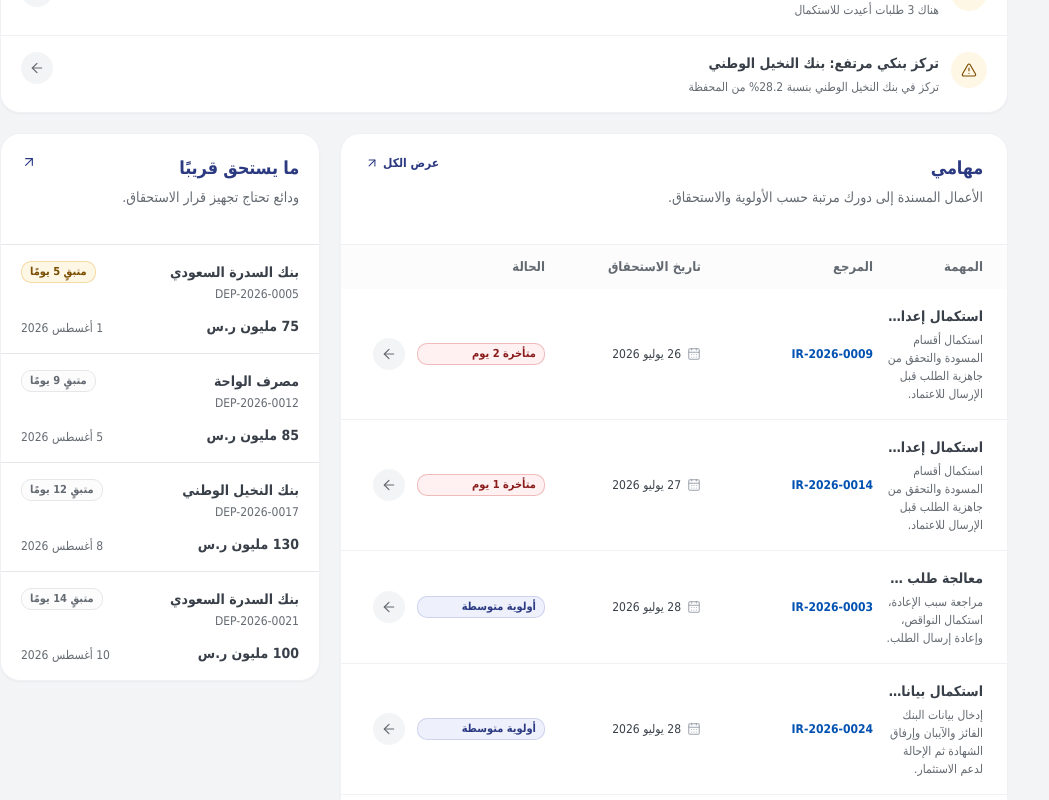
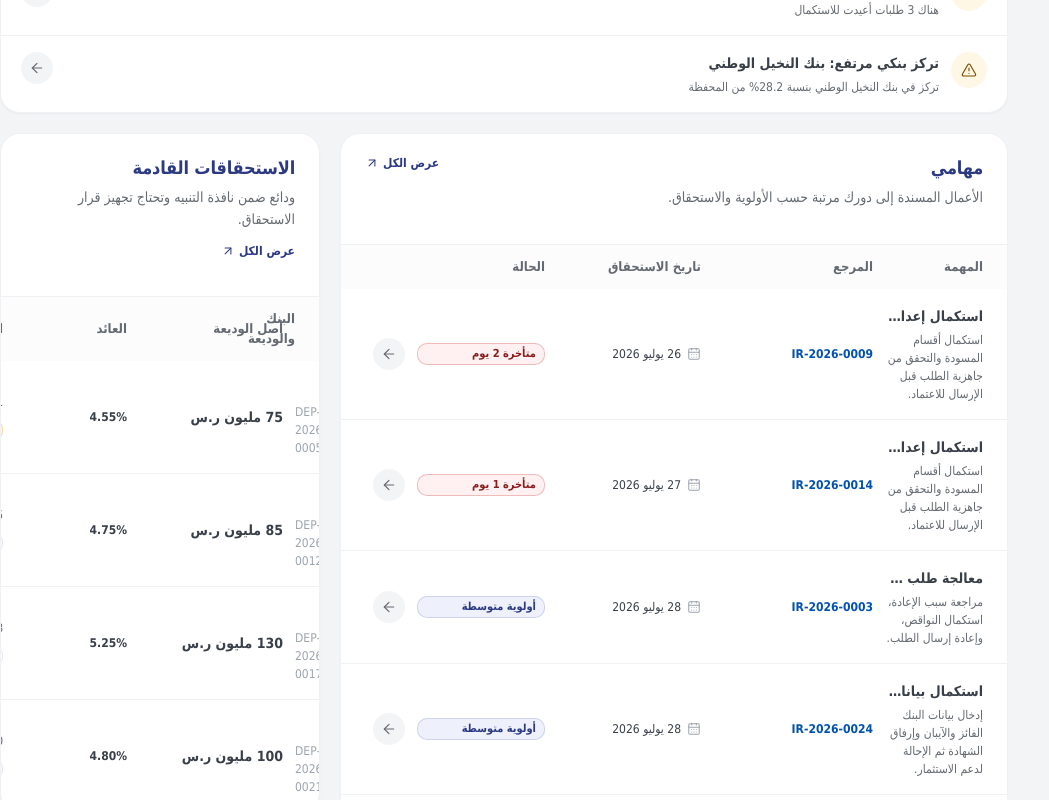
Before and after one commit to faenazi/ef-Deposit-management-prototype, a React (Vite) app in the folder src/: page / in a window 1280 px wide. Shown: the part 880-1680 px from the top of the page, without its empty margins (0-1049 px from the left). Built offline with nearby package versions, Linux system fonts and the light colour scheme.

Commit message:
style: convert upcoming maturities into EF table section

```diff
--- a/src/src/features/dashboard/UpcomingMaturities.tsx
+++ b/src/src/features/dashboard/UpcomingMaturities.tsx
@@ -1,4 +1,4 @@
-import { ArrowUpLeft, CalendarClock } from 'lucide-react'
+import { ArrowLeft, ArrowUpLeft, CalendarClock } from 'lucide-react'
 import { Link } from 'react-router'
 
 import { Badge } from '@/components/ui/Badge'
@@ -13,19 +13,19 @@
 
   return (
     <Card padding="none" className="overflow-hidden">
-      <div className="border-b border-border-default px-5 py-5">
+      <div className="px-5 py-5 md:px-6">
         <SectionHeading
           className="mb-0"
-          title="ما يستحق قريبًا"
-          description="ودائع تحتاج تجهيز قرار الاستحقاق."
+          title="الاستحقاقات القادمة"
+          description="ودائع ضمن نافذة التنبيه وتحتاج تجهيز قرار الاستحقاق."
           action={
             maturities.length > 0 ? (
               <Link
                 to="/deposits?filter=approaching-maturity"
-                aria-label="عرض جميع الودائع القريبة من الاستحقاق"
-                className="text-action-primary"
+                className="inline-flex items-center gap-1 text-small font-semibold text-action-primary hover:underline"
               >
-                <Icon icon={ArrowUpLeft} size="sm" mirrorInRtl />
+                عرض الكل
+                <Icon icon={ArrowUpLeft} size="xs" mirrorInRtl />
               </Link>
             ) : undefined
           }
@@ -37,41 +37,58 @@
           icon={CalendarClock}
           title="لا توجد استحقاقات قريبة"
           description="لا توجد ودائع ضمن نافذة التنبيه الحالية."
-          className="py-9"
+          className="border-t border-divider-soft py-9"
         />
       ) : (
-        <ol className="divide-y divide-border-default">
+        <div className="border-t border-divider-soft">
+          <div className="hidden grid-cols-[minmax(0,1fr)_9rem_7rem_7rem_2.5rem] items-center gap-3 bg-surface-subtle px-6 py-3 text-table font-semibold text-text-secondary md:grid">
+            <span>البنك والوديعة</span>
+            <span>أصل الوديعة</span>
+            <span>العائد</span>
+            <span>الاستحقاق</span>
+            <span className="sr-only">فتح</span>
+          </div>
+          <ol className="divide-y divide-divider-soft">
             {maturities.map((maturity) => (
               <li key={maturity.depositId}>
                 <Link
                   to={`/deposits/${maturity.depositId}`}
-                className="block px-5 py-4 transition-colors hover:bg-surface-raised"
+                  className="group grid gap-3 px-5 py-4 transition-colors hover:bg-surface-raised md:grid-cols-[minmax(0,1fr)_9rem_7rem_7rem_2.5rem] md:items-center md:px-6"
                 >
-                <div className="flex items-start justify-between gap-3">
-                  <div className="min-w-0">
-                    <p className="truncate font-semibold text-text-primary">{maturity.bankName}</p>
-                    <bdi className="mt-0.5 block text-small text-text-secondary">
-                      {maturity.depositId}
-                    </bdi>
-                  </div>
-                  <Badge variant={maturity.daysUntilMaturity <= 7 ? 'warning' : 'neutral'}>
-                    {maturity.daysUntilMaturity === 0
-                      ? 'يستحق اليوم'
-                      : `متبقٍ ${maturity.daysUntilMaturity} يومًا`}
-                  </Badge>
-                </div>
-                <div className="mt-3 flex items-end justify-between gap-3">
-                  <span className="ef-financial font-bold text-text-primary">
+                  <span className="min-w-0">
+                    <span className="block truncate font-semibold text-text-primary group-hover:text-action-primary">
+                      {maturity.bankName}
+                    </span>
+                    <bdi className="mt-1 block text-small text-text-muted">{maturity.depositId}</bdi>
+                  </span>
+
+                  <span className="ef-financial font-semibold text-text-primary">
                     <FinancialValue value={maturity.principal} kind="currency-compact" />
                   </span>
+
+                  <span className="ef-financial text-small font-semibold text-text-primary">
+                    <FinancialValue value={maturity.rate} kind="percent" />
+                  </span>
+
+                  <span className="flex flex-wrap items-center gap-2">
                     <span className="text-small text-text-secondary">
                       <FinancialValue value={maturity.maturityDate} kind="date" />
                     </span>
-                </div>
+                    <Badge variant={maturity.daysUntilMaturity <= 7 ? 'warning' : 'neutral'}>
+                      {maturity.daysUntilMaturity === 0
+                        ? 'اليوم'
+                        : `${maturity.daysUntilMaturity} يوم`}
+                    </Badge>
+                  </span>
+
+                  <span className="flex size-8 items-center justify-center rounded-full bg-canvas text-text-secondary group-hover:bg-surface-brand-soft group-hover:text-action-primary">
+                    <Icon icon={ArrowLeft} size="sm" />
+                  </span>
                 </Link>
               </li>
             ))}
           </ol>
+        </div>
       )}
     </Card>
   )
```
Lines whose indentation alone changed are shown as unchanged.
